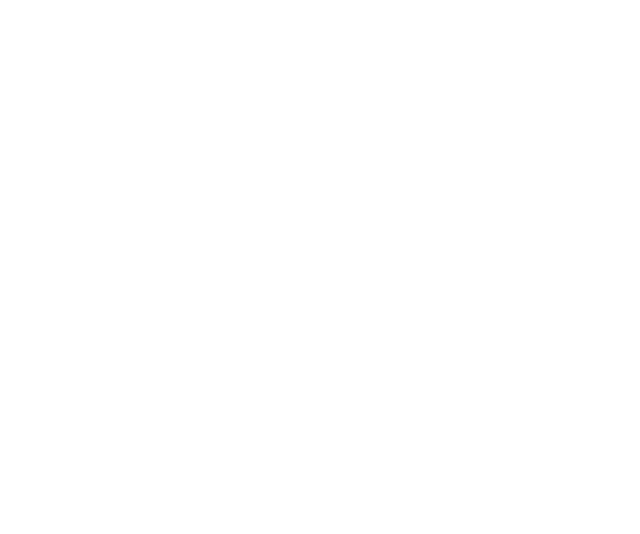
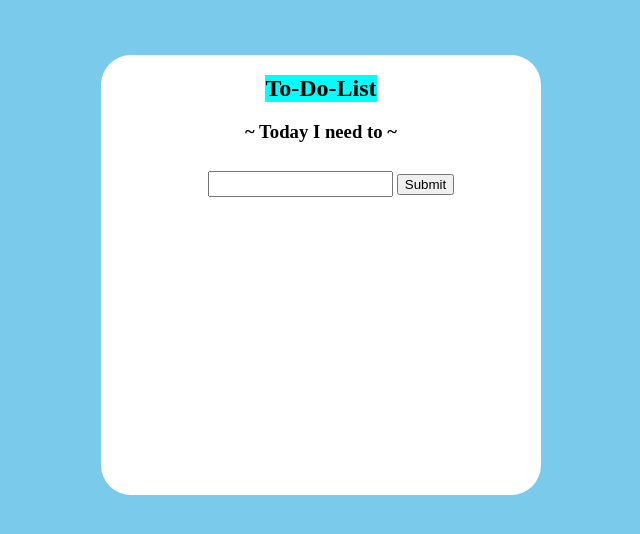
Before and after one commit to dts-kominfo-rea4b/challenge-dom-imamabuhanifah, a website: page index.html in a window 1280 px wide. Shown: the whole page, without its empty margins (319-959 px from the left). Drawn offline with Linux system fonts and the light colour scheme.

Commit message:
Imam Abu Hanifah

```diff
--- a/index.html
+++ b/index.html
@@ -4,38 +4,69 @@
     <meta charset="UTF-8" />
     <meta http-equiv="X-UA-Compatible" content="IE=edge" />
     <meta name="viewport" content="width=device-width, initial-scale=1.0" />
+    <link rel="stylesheet" href="style.css">
     <title>Challenge - DOM</title>
   </head>
   <body>
     <div id="app">
       <!-- TODO: Buatlah sebuah header dengan id todo-title -->
+      <div id="todo-title">
+        <h2>To-Do-List</h2>
+      </div>
+
       <!-- TODO: Buatlah sebuah subtitle dengan id todo-subtitle -->
+      <h3 id="todo-subltitle">~ Today I need to ~</h3>
 
       <!-- Section: input -->
       <!-- TODO: Buatlah sebuah input bertipe text dengan id todo-input -->
       <!-- TODO: Buatlah sebuah button dengan id todo-submit -->
+      <div id="input">
+        <input  id="todo-input" type="text">
+        <button value="submit" id="todo-submit">Submit</button>
+      </div>
 
       <!-- Section output -->
       <!-- TODO: Buatlah sebuah <ul> dengan id todo-output -->
+        <div id="output">
+          <ul id="todo-output"></ul>
+        </div>
     </div>
 
     <!-- ! Untuk tantangan ini, script jangan diubah ke external js yah ! -->
+
     <script>
       // TODO: Deklarasi variable sesuai dengan kebutuhan di sini
-      let button;
-      let input;
-      let output;
+      let button = document.querySelector('#todo-submit');
+      let input = document.querySelector('#todo-input');
+      let output = document.querySelector('#todo-output');
 
       // TODO: Buatlah sebuah fungsi dengan nama fnClickHandler
       // Fungsi yang digunakan untuk menambahkan tulisan
       // Jangan ubah cara deklarasi fungsinya, cukup isi saja
-      function fnClickHandler(toDoItem) {}
+      function fnClickHandler(toDoItem) {
+        const node = document.createElement("li");
+        const textnode = document.createTextNode(toDoItem);
+        node.appendChild(textnode);
+        output.appendChild(node)
+        document.querySelector('#todo-input').value = ''
+      }
 
       // TODO: register event onclick / addEventListener untuk button
       // akan menjalankan fungsi fnClickHandler
+      button.addEventListener("click", function () {
+        input = document.querySelector('#todo-input').value
+        fnClickHandler(input)
+      });
 
       // TODO: register event onkeypress / addEventListener untuk input
       // sehingga saat di input ditekan enter akan menjalankan fungsi fnClickHandler juga
+      document.getElementById("todo-input").addEventListener("keypress", function (event) {
+      if (event.key === "Enter") {
+        input = document.querySelector('#todo-input').value
+        fnClickHandler(input)
+        }
+      });
+
     </script>
   </body>
 </html>
--- /dev/null
+++ b/style.css
@@ -0,0 +1,47 @@
+#app {
+    justify-content: center;
+    background-color: white;
+    border-radius: 30px;
+    padding: 20px;
+    margin: auto;
+    width: 400px;
+    min-height: 400px;
+}
+
+body {
+    background-color: #7acaec;
+    margin-top: 55px;
+}
+
+#todo-title{
+    justify-content: center;
+}
+
+h2 {
+    text-align: center;
+    background-color: aqua;
+    max-width: max-content;
+    margin:0 auto;
+}
+
+h3 {
+    text-align: center;
+}
+
+#input {
+    display: block;
+    text-align: center;
+    margin-left: 50px;
+    border: none;
+    border-radius: 0;
+    width: 75%;
+    padding: 10px;
+}
+
+#todo-input {
+    height: 20px;
+}
+
+#output {
+    margin-left: 50px;
+}
```
